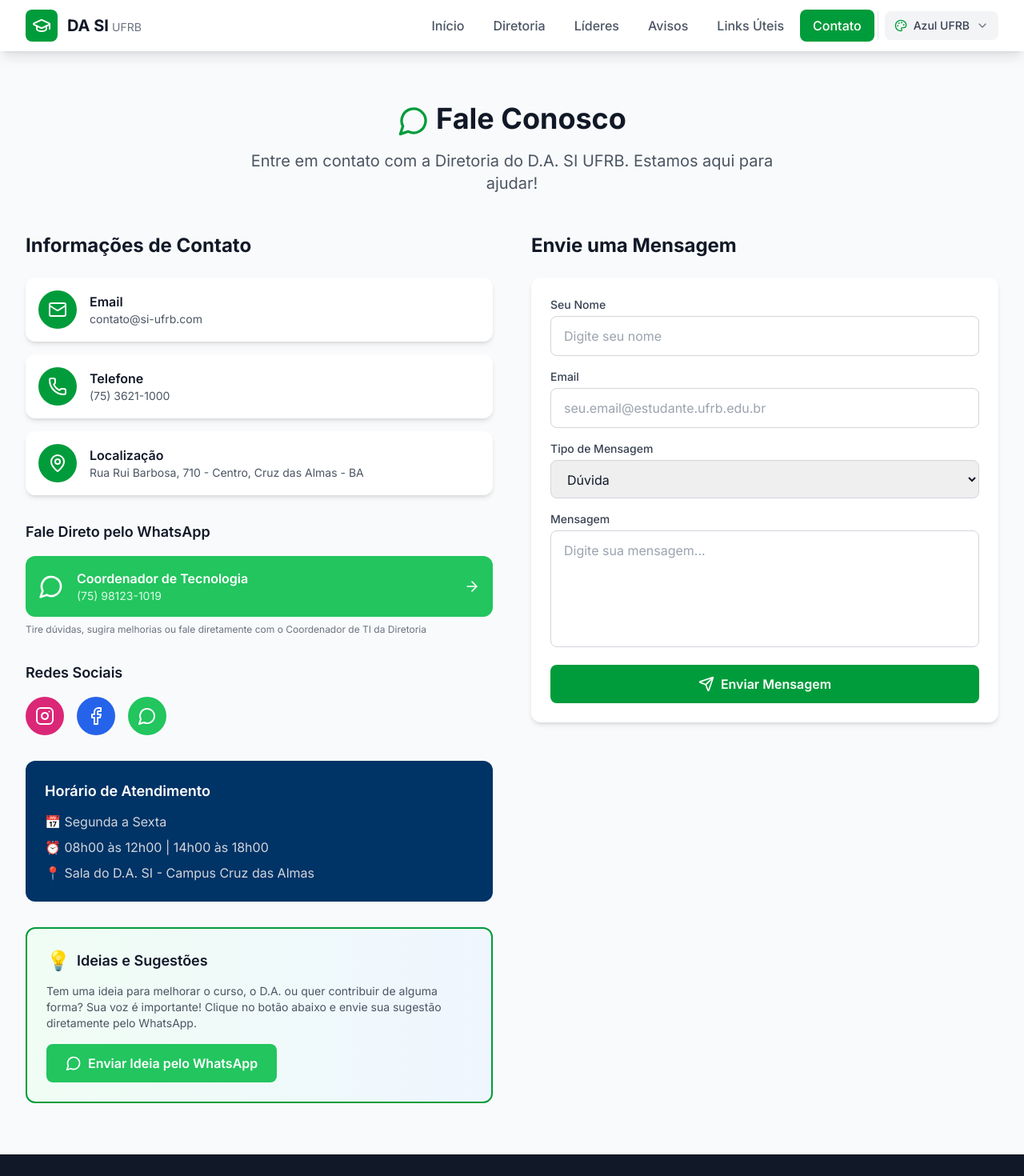
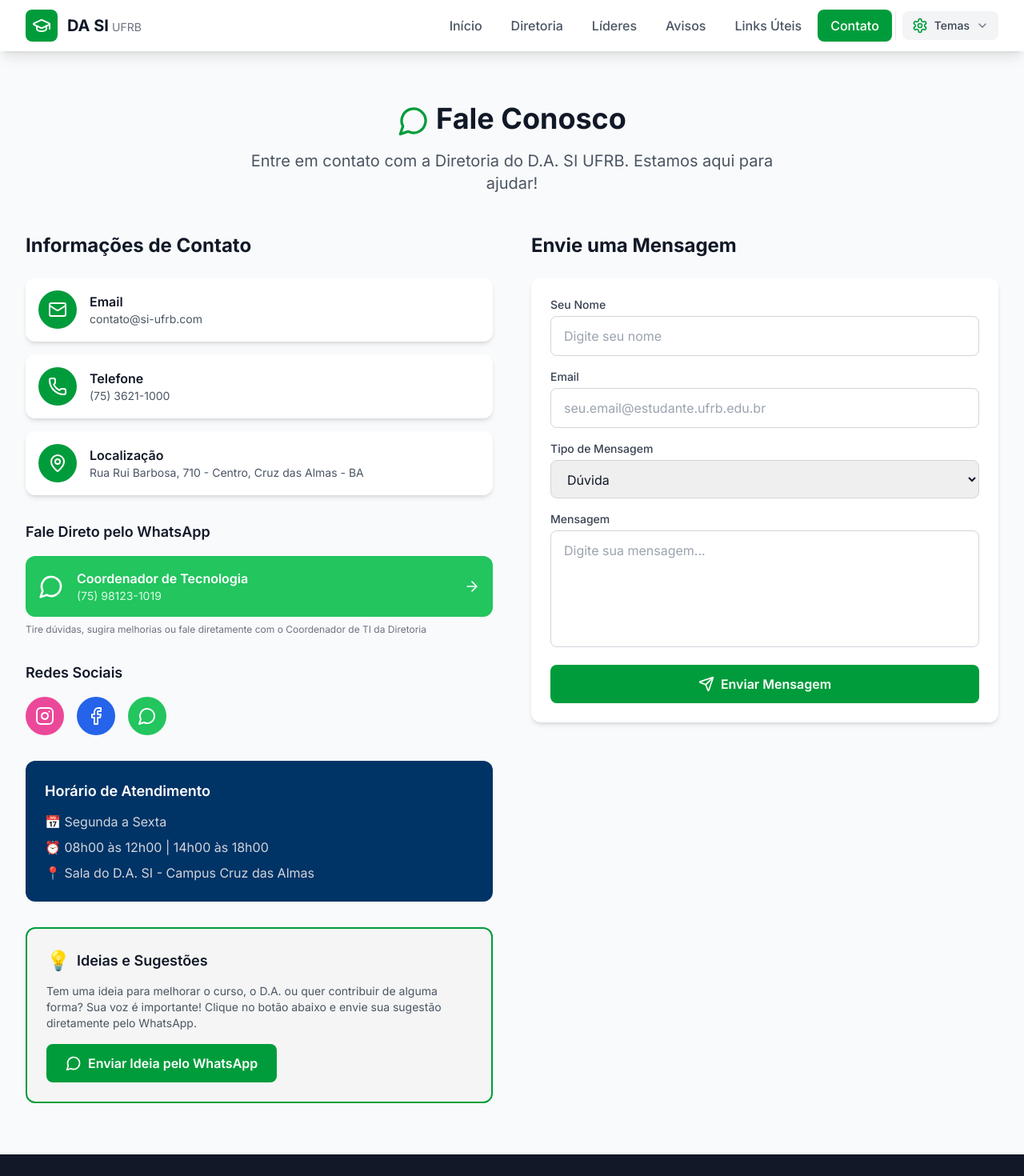
Before and after one commit to Deivisan/si-ufrb-site, a React (Vite) app: page /si-ufrb-site/contato in a window 1280 px wide. Shown: the top 1470 px of the page at 80% size. Built offline with nearby package versions, Linux system fonts and the light colour scheme.

Commit message:
fix: atualiza ThemePicker com ícone de engrenagem e corrige Links e Contato
- Altera ícone do seletor de tema para engrenagem (Settings)
- Atualiza Links.tsx para usar cores dinâmicas do tema
- Atualiza Contato.tsx para usar cores dinâmicas do tema

```diff
--- a/src/components/ThemePicker.tsx
+++ b/src/components/ThemePicker.tsx
@@ -1,5 +1,5 @@
 import { useState, useRef, useEffect } from 'react'
-import { Palette, Check, ChevronDown } from 'lucide-react'
+import { Check, ChevronDown, Settings } from 'lucide-react'
 import { useTheme, themes, ThemeName } from '../contexts/ThemeContext'
 
 export default function ThemePicker() {
@@ -26,10 +26,11 @@ export default function ThemePicker() {
         onClick={() => setIsOpen(!isOpen)}
         className="flex items-center gap-2 px-3 py-2 rounded-lg bg-gray-100 hover:bg-gray-200 transition-colors"
         aria-label="Selecionar tema"
+        title="Alterar tema"
       >
-        <Palette className="w-4 h-4" style={{ color: currentTheme.primary }} />
+        <Settings className="w-5 h-5" style={{ color: themeName === 'default' ? '#009c3b' : currentTheme.primary }} />
         <span className="hidden sm:inline text-sm font-medium text-gray-700">
-          {currentTheme.label}
+          Temas
         </span>
         <ChevronDown className={`w-4 h-4 text-gray-500 transition-transform ${isOpen ? 'rotate-180' : ''}`} />
       </button>
--- a/src/pages/Contato.tsx
+++ b/src/pages/Contato.tsx
@@ -2,11 +2,13 @@ import { motion } from 'framer-motion'
 import { Mail, Phone, MapPin, Instagram, Facebook, MessageCircle, Send, ArrowRight } from 'lucide-react'
 import { infoDA, infoCurso } from '../data'
 import { useState } from 'react'
+import { useTheme } from '../contexts/ThemeContext'
 
 // WhatsApp do Coordenador de TI (Deivison Santana)
 const whatsAppTI = 'https://wa.me/5575981231019'
 
 export default function Contato() {
+  const { theme } = useTheme()
   const [formData, setFormData] = useState({
     nome: '',
     email: '',
@@ -47,19 +49,19 @@ export default function Contato() {
       icon: <Instagram className="w-6 h-6" />,
       nome: 'Instagram',
       link: infoDA.instagram,
-      cor: 'bg-pink-600',
+      cor: '#ec4899',
     },
     {
       icon: <Facebook className="w-6 h-6" />,
       nome: 'Facebook',
       link: infoDA.facebook,
-      cor: 'bg-blue-600',
+      cor: '#2563eb',
     },
     {
       icon: <MessageCircle className="w-6 h-6" />,
       nome: 'WhatsApp',
       link: infoDA.whatsapp,
-      cor: 'bg-green-500',
+      cor: '#22c55e',
     },
   ]
 
@@ -69,7 +71,7 @@ export default function Contato() {
         {/* Header */}
         <div className="text-center mb-12">
           <h1 className="text-4xl font-bold text-gray-900 mb-4">
-            <MessageCircle className="w-10 h-10 inline mr-2 text-ufrb-green" />
+            <MessageCircle className="w-10 h-10 inline mr-2" style={{ color: theme.primary }} />
             Fale Conosco
           </h1>
           <p className="text-xl text-gray-600 max-w-2xl mx-auto">
@@ -95,7 +97,10 @@ export default function Contato() {
                   transition={{ delay: index * 0.1 }}
                   className="flex items-center space-x-4 p-4 bg-white rounded-xl shadow-md hover:shadow-lg transition-shadow"
                 >
-                  <div className="w-12 h-12 bg-ufrb-green rounded-full flex items-center justify-center text-white flex-shrink-0">
+                  <div
+                    className="w-12 h-12 rounded-full flex items-center justify-center text-white flex-shrink-0"
+                    style={{ backgroundColor: theme.primary }}
+                  >
                     {opcao.icon}
                   </div>
                   <div>
@@ -113,7 +118,8 @@ export default function Contato() {
                 href={whatsAppTI}
                 target="_blank"
                 rel="noopener noreferrer"
-                className="flex items-center justify-between p-4 bg-green-500 text-white rounded-xl hover:bg-green-600 transition-colors"
+                className="flex items-center justify-between p-4 text-white rounded-xl hover:opacity-90 transition-opacity"
+                style={{ backgroundColor: '#22c55e' }}
               >
                 <div className="flex items-center space-x-4">
                   <MessageCircle className="w-8 h-8" />
@@ -139,7 +145,8 @@ export default function Contato() {
                     href={rede.link}
                     target="_blank"
                     rel="noopener noreferrer"
-                    className={`${rede.cor} text-white p-3 rounded-full hover:opacity-90 transition-opacity`}
+                    className="text-white p-3 rounded-full hover:opacity-90 transition-opacity"
+                    style={{ backgroundColor: rede.cor }}
                   >
                     {rede.icon}
                   </a>
@@ -148,7 +155,10 @@ export default function Contato() {
             </div>
 
             {/* Horário de Atendimento */}
-            <div className="bg-ufrb-secondary text-white rounded-xl p-6">
+            <div
+              className="text-white rounded-xl p-6"
+              style={{ backgroundColor: theme.secondary }}
+            >
               <h3 className="text-lg font-semibold mb-3">Horário de Atendimento</h3>
               <ul className="space-y-2 text-gray-300">
                 <li>📅 Segunda a Sexta</li>
@@ -158,7 +168,7 @@ export default function Contato() {
             </div>
 
             {/* Ideias e Sugestões */}
-            <div className="mt-8 bg-gradient-to-r from-green-50 to-blue-50 border-2 border-ufrb-green rounded-xl p-6">
+            <div className="mt-8 border-2 rounded-xl p-6" style={{ borderColor: theme.primary, backgroundColor: theme.accent }}>
               <h3 className="text-lg font-semibold text-gray-900 mb-3 flex items-center">
                 <span className="text-2xl mr-2">💡</span>
                 Ideias e Sugestões
@@ -171,7 +181,8 @@ export default function Contato() {
                 href={whatsAppTI}
                 target="_blank"
                 rel="noopener noreferrer"
-                className="inline-flex items-center px-6 py-3 bg-green-500 text-white font-semibold rounded-lg hover:bg-green-600 transition-colors"
+                className="inline-flex items-center px-6 py-3 text-white font-semibold rounded-lg hover:opacity-90 transition-colors"
+                style={{ backgroundColor: theme.primary }}
               >
                 <MessageCircle className="w-5 h-5 mr-2" />
                 Enviar Ideia pelo WhatsApp
@@ -193,7 +204,8 @@ export default function Contato() {
                   value={formData.nome}
                   onChange={(e) => setFormData({ ...formData, nome: e.target.value })}
                   required
-                  className="w-full px-4 py-3 border border-gray-300 rounded-lg focus:ring-2 focus:ring-ufrb-green focus:border-transparent"
+                  className="w-full px-4 py-3 border border-gray-300 rounded-lg focus:ring-2 focus:border-transparent"
+                  style={{ '--tw-ring-color': theme.primary } as React.CSSProperties}
                   placeholder="Digite seu nome"
                 />
               </div>
@@ -208,7 +220,8 @@ export default function Contato() {
                   value={formData.email}
                   onChange={(e) => setFormData({ ...formData, email: e.target.value })}
                   required
-                  className="w-full px-4 py-3 border border-gray-300 rounded-lg focus:ring-2 focus:ring-ufrb-green focus:border-transparent"
+                  className="w-full px-4 py-3 border border-gray-300 rounded-lg focus:ring-2 focus:border-transparent"
+                  style={{ '--tw-ring-color': theme.primary } as React.CSSProperties}
                   placeholder="seu.email@estudante.ufrb.edu.br"
                 />
               </div>
@@ -221,7 +234,8 @@ export default function Contato() {
                   id="tipo"
                   value={formData.tipo}
                   onChange={(e) => setFormData({ ...formData, tipo: e.target.value })}
-                  className="w-full px-4 py-3 border border-gray-300 rounded-lg focus:ring-2 focus:ring-ufrb-green focus:border-transparent"
+                  className="w-full px-4 py-3 border border-gray-300 rounded-lg focus:ring-2 focus:border-transparent"
+                  style={{ '--tw-ring-color': theme.primary } as React.CSSProperties}
                 >
                   <option value="duvida">Dúvida</option>
                   <option value="sugestao">Sugestão</option>
@@ -241,14 +255,16 @@ export default function Contato() {
                   onChange={(e) => setFormData({ ...formData, mensagem: e.target.value })}
                   required
                   rows={5}
-                  className="w-full px-4 py-3 border border-gray-300 rounded-lg focus:ring-2 focus:ring-ufrb-green focus:border-transparent resize-none"
+                  className="w-full px-4 py-3 border border-gray-300 rounded-lg focus:ring-2 focus:border-transparent resize-none"
+                  style={{ '--tw-ring-color': theme.primary } as React.CSSProperties}
                   placeholder="Digite sua mensagem..."
                 />
               </div>
 
               <button
                 type="submit"
-                className="w-full flex items-center justify-center px-6 py-3 bg-ufrb-green text-white font-semibold rounded-lg hover:bg-ufrb-green-light transition-colors"
+                className="w-full flex items-center justify-center px-6 py-3 text-white font-semibold rounded-lg hover:opacity-90 transition-colors"
+                style={{ backgroundColor: theme.primary }}
               >
                 <Send className="w-5 h-5 mr-2" />
                 Enviar Mensagem
--- a/src/pages/Links.tsx
+++ b/src/pages/Links.tsx
@@ -1,6 +1,7 @@
 import { motion } from 'framer-motion'
 import { ExternalLink, BookOpen, User, Globe, GraduationCap, Calendar, Utensils, Code, Library, Mail, Phone, MapPin } from 'lucide-react'
 import { linksUteis, infoCurso, infoDA } from '../data'
+import { useTheme } from '../contexts/ThemeContext'
 
 // Mapeamento de ícones
 const getIcon = (iconName: string) => {
@@ -18,13 +19,14 @@ const getIcon = (iconName: string) => {
 }
 
 export default function Links() {
+  const { theme } = useTheme()
   const categorias = [
-    { nome: 'Sistemas UFRB', links: linksUteis.slice(0, 5), cor: 'bg-ufrb-green' },
-    { nome: 'Programação', links: [linksUteis[5]], cor: 'bg-blue-600' },
+    { nome: 'Sistemas UFRB', links: linksUteis.slice(0, 5), cor: theme.primary },
+    { nome: 'Programação', links: [linksUteis[5]], cor: '#2563eb' },
     { nome: 'Contato Institucional', links: [
       { id: 'contato-1', titulo: 'Secretaria do Curso', url: `mailto:${infoCurso.email}`, descricao: 'secretaria@ufrb.edu.br', icon: 'mail' },
       { id: 'contato-2', titulo: 'Diretório Acadêmico', url: `mailto:${infoDA.email}`, descricao: infoDA.email, icon: 'mail' },
-    ], cor: 'bg-gray-800' },
+    ], cor: '#374151' },
   ]
 
   return (
@@ -33,7 +35,7 @@ export default function Links() {
         {/* Header */}
         <div className="text-center mb-12">
           <h1 className="text-4xl font-bold text-gray-900 mb-4">
-            <Globe className="w-10 h-10 inline mr-2 text-ufrb-green" />
+            <Globe className="w-10 h-10 inline mr-2" style={{ color: theme.primary }} />
             Links Úteis
           </h1>
           <p className="text-xl text-gray-600 max-w-2xl mx-auto">
@@ -45,7 +47,7 @@ export default function Links() {
         {categorias.map((categoria, catIndex) => (
           <section key={categoria.nome} className="mb-12">
             <h2 className="text-2xl font-bold text-gray-900 mb-6 flex items-center">
-              <span className={`w-4 h-4 ${categoria.cor} rounded-full mr-3`}></span>
+              <span className="w-4 h-4 rounded-full mr-3" style={{ backgroundColor: categoria.cor }}></span>
               {categoria.nome}
             </h2>
             <div className="grid md:grid-cols-2 lg:grid-cols-3 gap-6">
@@ -61,7 +63,10 @@ export default function Links() {
                   className="bg-white rounded-xl shadow-md p-6 card-hover group"
                 >
                   <div className="flex items-start space-x-4">
-                    <div className={`w-14 h-14 ${categoria.cor} rounded-xl flex items-center justify-center text-white flex-shrink-0 group-hover:scale-110 transition-transform`}>
+                    <div
+                      className="w-14 h-14 rounded-xl flex items-center justify-center text-white flex-shrink-0 group-hover:scale-110 transition-transform"
+                      style={{ backgroundColor: categoria.cor }}
+                    >
                       {getIcon(link.icon)}
                     </div>
                     <div className="flex-1">
@@ -83,7 +88,10 @@ export default function Links() {
           <h2 className="text-2xl font-bold text-gray-900 mb-6">Contato do Curso</h2>
           <div className="grid md:grid-cols-3 gap-6">
             <div className="flex items-start space-x-4">
-              <div className="w-12 h-12 bg-ufrb-green rounded-full flex items-center justify-center text-white flex-shrink-0">
+              <div
+                className="w-12 h-12 rounded-full flex items-center justify-center text-white flex-shrink-0"
+                style={{ backgroundColor: theme.primary }}
+              >
                 <MapPin className="w-6 h-6" />
               </div>
               <div>
@@ -92,7 +100,10 @@ export default function Links() {
               </div>
             </div>
             <div className="flex items-start space-x-4">
-              <div className="w-12 h-12 bg-ufrb-secondary rounded-full flex items-center justify-center text-white flex-shrink-0">
+              <div
+                className="w-12 h-12 rounded-full flex items-center justify-center text-white flex-shrink-0"
+                style={{ backgroundColor: theme.secondary }}
+              >
                 <Phone className="w-6 h-6" />
               </div>
               <div>
```
